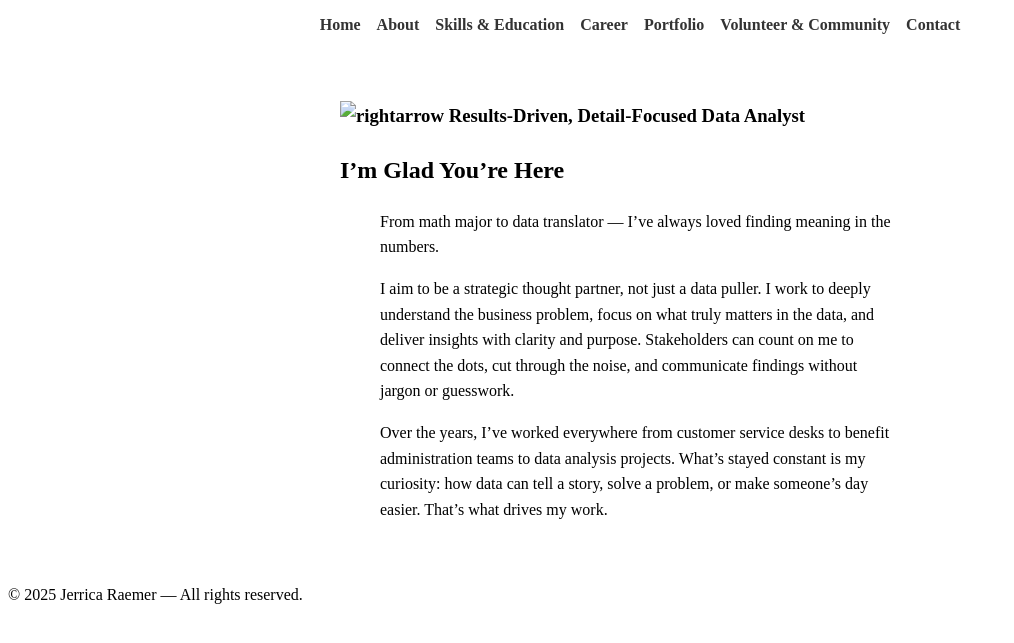
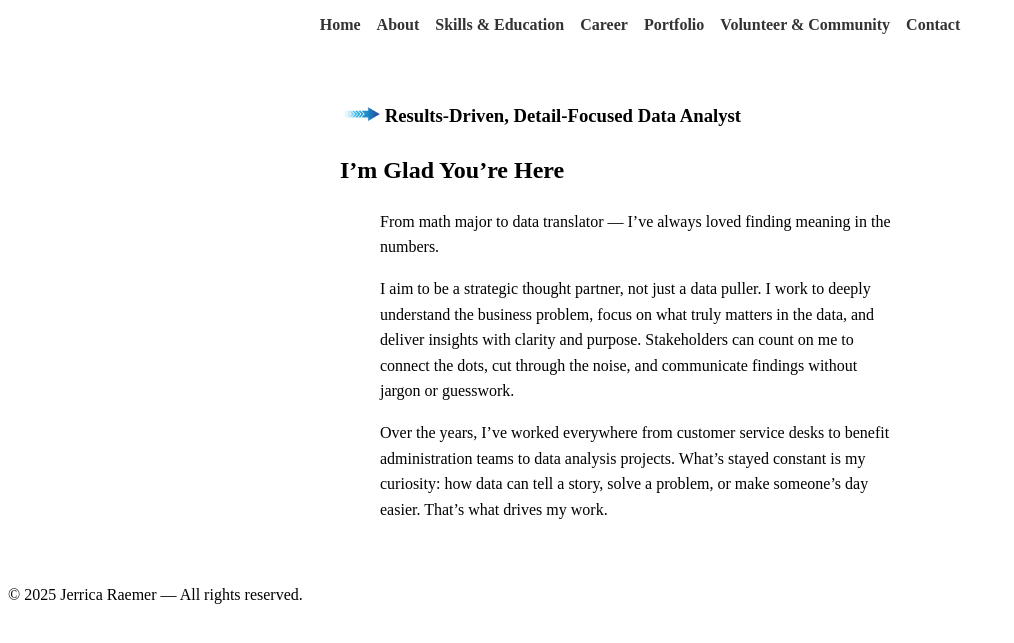
Before and after one commit to JerricaRaemer/jerricaraemer.github.com, a Jekyll site: the page built from index.md, in a window 1280 px wide. Shown: the top 643 px of the page, without its empty margins (0-1014 px from the left). Built offline with Jekyll 4.4.1, drawn with Linux system fonts in a browser that asks for light colours.

Commit message:
Update index.md

```diff
--- a/index.md
+++ b/index.md
@@ -12,8 +12,11 @@ permalink: /
 </head>
 
 <section id="headline">
-  <h3> <img src="arrow.JPG" alt="rightarrow" width="40" /> Results-Driven, Detail-Focused Data Analyst</h3>
-  </section>
+  <h3>
+    <img src="{{ '/assets/images/arrow.jpg' | relative_url }}" alt="rightarrow" width="40" />
+    Results-Driven, Detail-Focused Data Analyst
+  </h3>
+</section>
 
 ## I'm Glad You're Here
 
```
